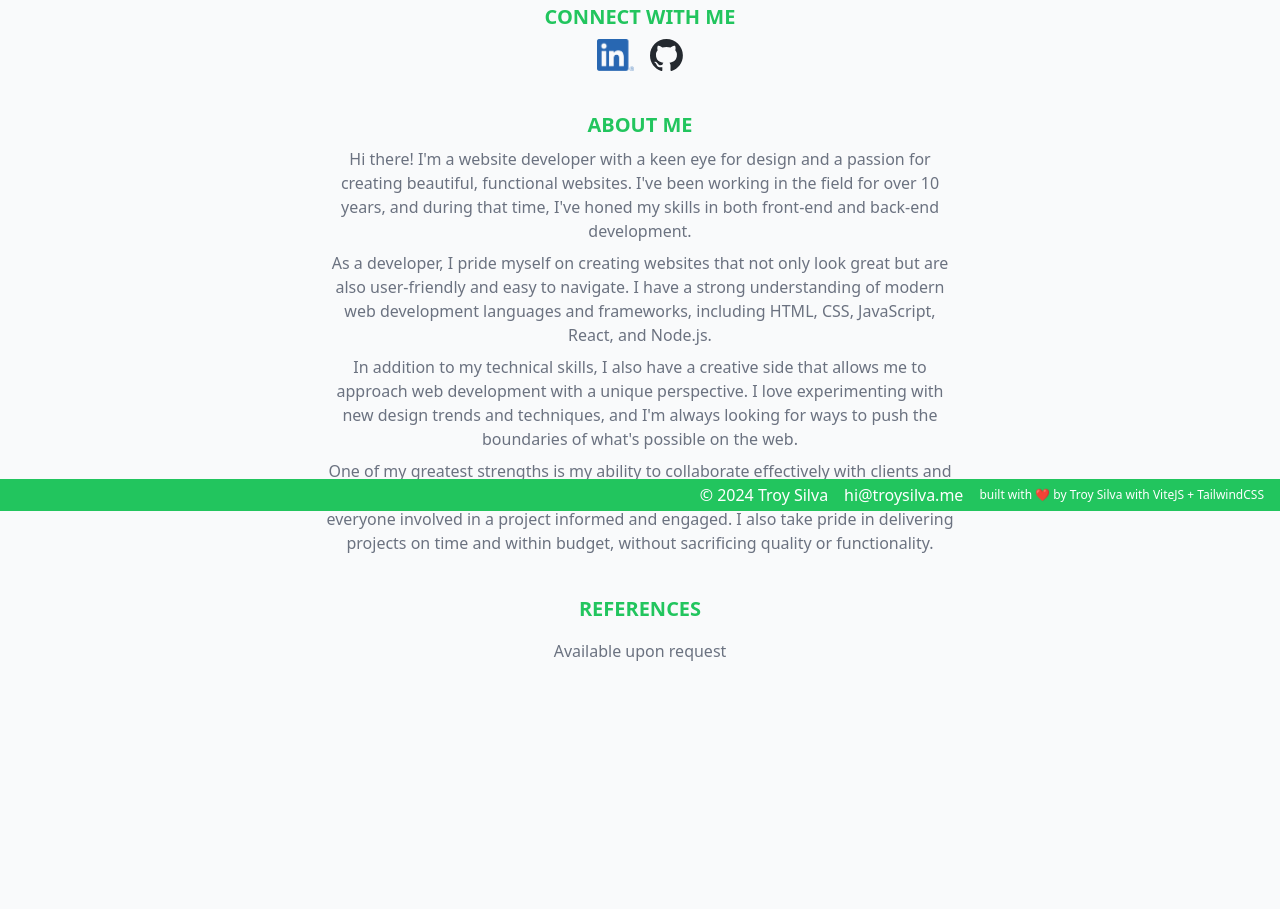
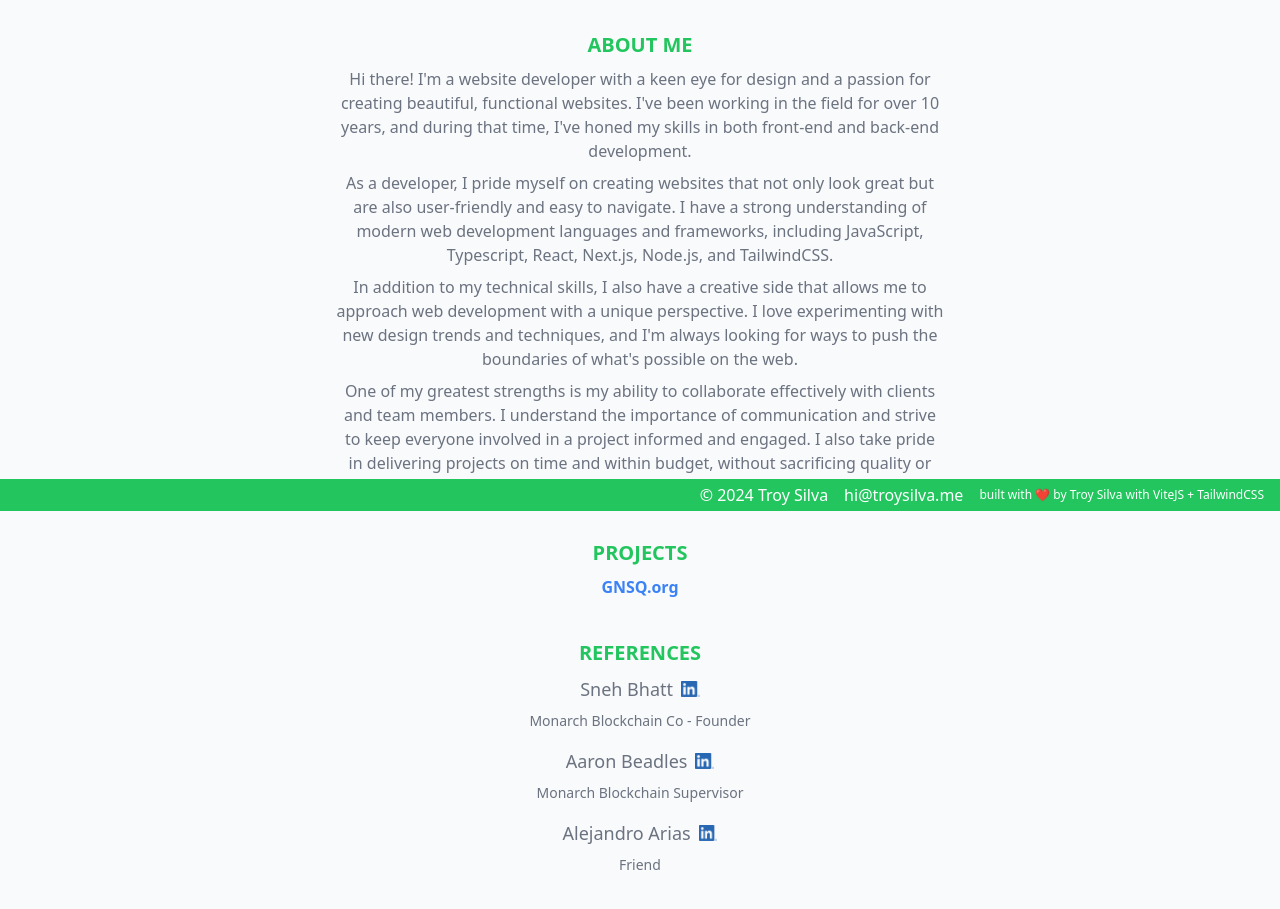
Before and after one commit to x9751/troysilva.me, a website built with Vite: page index.html in a window 1280 px wide. Shown: the part 289-1198 px from the top of the page. Before the commit the page ends 1032 px from the top, so only its background shows below. Built offline with nearby package versions, Linux system fonts and the light colour scheme.

Commit message:
added projects and references

```diff
--- a/index.html
+++ b/index.html
@@ -7,7 +7,7 @@
 		<title>Troy Silva | Portfolio</title>
 	</head>
 	<body class="bg-gray-50">
-		<header>
+		<!-- <header>
 			<nav>
 				<div class="max-w-2xl mx-auto p-4 bg-white shadow rounded-xl mt-4">
 					<div class="flex items-center gap-6">
@@ -24,23 +24,23 @@
 						<div class="border-r border-gray-500 h-full w-1">&nbsp;</div>
 
 						<ul class="flex items-center gap-4">
-							<li class="text-gray-500 hover:text-green-500 transition-colors hover:underline font-medium">
-                <a href="https://www.linkedin.com/in/silvatroy/">
-                  LinkedIn
-                </a>
+							<li
+								class="text-gray-500 hover:text-green-500 transition-colors hover:underline font-medium"
+							>
+								<a href="https://www.linkedin.com/in/silvatroy/"> LinkedIn </a>
 							</li>
-							<li class="text-gray-500 hover:text-green-500 transition-colors hover:underline font-medium">
-                <a href="https://github.com/x9751">
-                  GitHub
-                </a>
+							<li
+								class="text-gray-500 hover:text-green-500 transition-colors hover:underline font-medium"
+							>
+								<a href="https://github.com/x9751"> GitHub </a>
 							</li>
 						</ul>
 					</div>
 				</div>
 			</nav>
-		</header>
-		<main class="container px-4">
-			<section class="max-w-2xl mx-auto">
+		</header> -->
+		<main class="container px-4 max-w-2xl mx-auto mt-4">
+			<section class="">
 				<h1 class="text-4xl font-bold text-center mt-10">
 					<span class="text-white bg-green-500 px-2 py-1 rounded-xl"
 						>Welcome, I'm Troy</span
@@ -88,7 +88,8 @@
 					As a developer, I pride myself on creating websites that not only look
 					great but are also user-friendly and easy to navigate. I have a strong
 					understanding of modern web development languages and frameworks,
-					including HTML, CSS, JavaScript, React, and Node.js.
+					including JavaScript, Typescript, React, Next.js, Node.js, and
+					TailwindCSS.
 				</p>
 				<p class="text-gray-500 text-center mt-2">
 					In addition to my technical skills, I also have a creative side that
@@ -106,18 +107,84 @@
 				</p>
 			</section>
 
+			<section>
+				<h3
+					class="text-xl font-bold text-green-500 text-center mt-10 uppercase"
+				>
+					Projects
+				</h3>
+				<div class="flex items-center justify-center gap-4 mt-2">
+					<a
+						href="https://gnsq.org"
+						class="text-blue-500 hover:text-green-500 transition-colors hover:underline font-bold"
+					>
+						GNSQ.org
+					</a>
+				</div>
+			</section>
+
 			<section class="max-w-2xl mx-auto px-4">
-        <h3 class="text-xl font-bold text-green-500 text-center mt-10 uppercase">References</h3>
+				<h3
+					class="text-xl font-bold text-green-500 text-center mt-10 uppercase"
+				>
+					References
+				</h3>
 				<div class="flex items-center justify-center gap-4 mt-2">
-         <p class="text-gray-500 text-center mt-2">Available upon request</p>
+					<div class="flex flex-col items-center gap-4">
+						<div class="flex flex-col items-center gap-2">
+							<p class="text-gray-500 text-lg flex items-center gap-2">
+								<span>Sneh Bhatt</span>
+								<a
+									href="https://www.linkedin.com/in/snehbhatt/"
+									class="text-gray-50"
+									target="_blank"
+								>
+									<img src="/LI-In-Bug.png" alt="LinkedIn" class="h-4" />
+								</a>
+							</p>
+							<p class="text-gray-500 text-sm">
+								Monarch Blockchain Co - Founder
+							</p>
+						</div>
+						<div class="flex flex-col items-center gap-2">
+							<p class="text-gray-500 text-lg flex items-center gap-2">
+								<span>Aaron Beadles</span>
+								<a
+									href="https://www.linkedin.com/in/aaronbeadles1/"
+									class="text-gray-50"
+									target="_blank"
+								>
+									<img src="/LI-In-Bug.png" alt="LinkedIn" class="h-4" />
+								</a>
+							</p>
+							<p class="text-gray-500 text-sm">Monarch Blockchain Supervisor</p>
+						</div>
+						<div class="flex flex-col items-center gap-2">
+							<p class="text-gray-500 text-lg flex items-center gap-2">
+								<span>Alejandro Arias</span>
+								<a
+									href="https://www.linkedin.com/in/alejandro-arias-9799128a/"
+									class="text-gray-50"
+									target="_blank"
+								>
+									<img src="/LI-In-Bug.png" alt="LinkedIn" class="h-4" />
+								</a>
+							</p>
+							<p class="text-gray-500 text-sm">Friend</p>
+						</div>
+					</div>
 				</div>
 			</section>
 		</main>
 		<div class="h-20"></div>
-    <footer class="bg-green-500 py-1 px-4 mt-10 flex flex-col sm:flex-row items-center justify-end gap-4 fixed bottom-0 left-0 w-full">
+		<footer
+			class="bg-green-500 py-1 px-4 mt-10 flex flex-col sm:flex-row items-center justify-end gap-4 fixed bottom-0 left-0 w-full"
+		>
 			<p class="text-white text-center">© 2024 Troy Silva</p>
 			<p class="text-white text-center">hi@troysilva.me</p>
-      <p class="text-white text-xs">built with ❤️ by Troy Silva with ViteJS + TailwindCSS</p>
+			<p class="text-white text-xs">
+				built with ❤️ by Troy Silva with ViteJS + TailwindCSS
+			</p>
 		</footer>
 		<script type="module" src="/src/main.ts"></script>
 	</body>
--- a/src/counter.ts
+++ /dev/null
@@ -1,9 +0,0 @@
-export function setupCounter(element: HTMLButtonElement) {
-  let counter = 0
-  const setCounter = (count: number) => {
-    counter = count
-    element.innerHTML = `count is ${counter}`
-  }
-  element.addEventListener('click', () => setCounter(counter + 1))
-  setCounter(0)
-}
```
Lines whose indentation alone changed are shown as unchanged.
